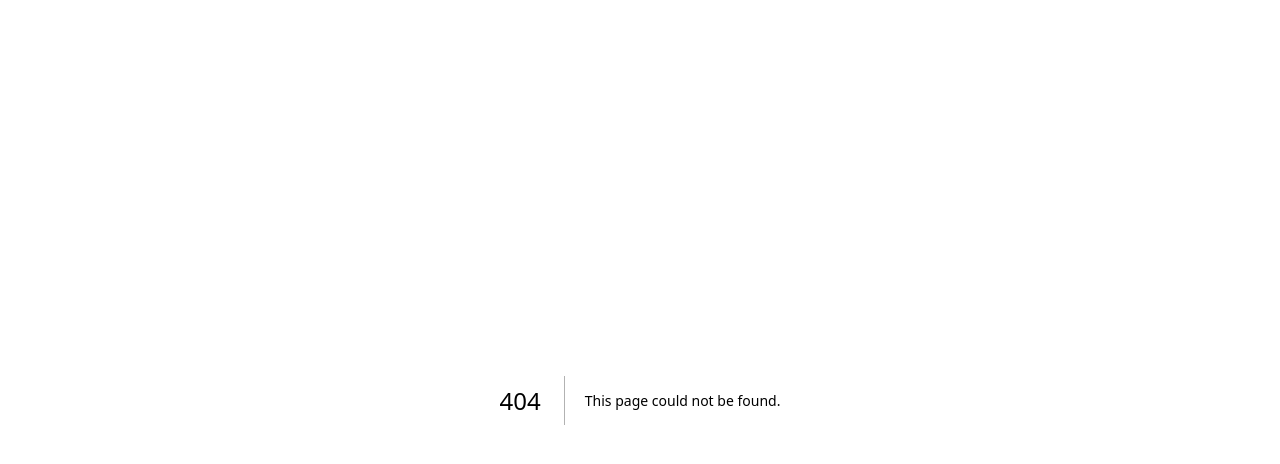
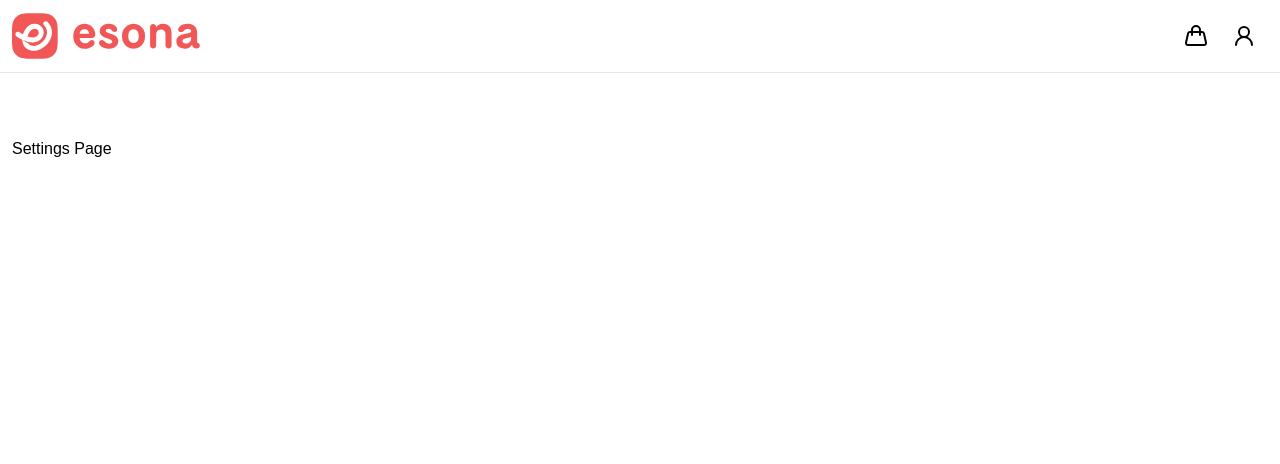
Before and after one commit to marianobura/pp-ecommerce-nextjs, a Next.js app in the folder frontend/: page /profile/settings in a window 1280 px wide. Before the commit this address had no page. Shown: the top 464 px of the page. Built offline with nearby package versions, Linux system fonts and the light colour scheme.

Commit message:
Update UserMenu component to navigate to profile and settings views

```diff
--- /dev/null
+++ b/frontend/src/app/profile/layout.tsx
@@ -0,0 +1,10 @@
+import Navbar from '@/components/layout/Navbar';
+
+export default function ProfileLayout({ children }: { children: React.ReactNode }) {
+  return (
+    <>
+      <Navbar />
+      <main className="container pt-3 pb-3 md:pt-8 lg:pt-16">{children}</main>
+    </>
+  );
+}
--- /dev/null
+++ b/frontend/src/app/profile/page.tsx
@@ -0,0 +1,3 @@
+export default function ProfilePage() {
+  return <div>Profile Page</div>;
+}
--- /dev/null
+++ b/frontend/src/app/profile/settings/page.tsx
@@ -0,0 +1,3 @@
+export default function SettingsPage() {
+  return <div>Settings Page</div>;
+}
--- a/frontend/src/components/base/navbar/UserMenu.tsx
+++ b/frontend/src/components/base/navbar/UserMenu.tsx
@@ -70,7 +70,7 @@ export default function UserMenu({
           <div className="flex flex-col gap-1.5 p-3">
             <div
               className="text-foreground group flex cursor-pointer items-center gap-2 overflow-hidden rounded-xl transition-all hover:gap-0 hover:bg-neutral-100"
-              onClick={() => console.log('Switching to profile view')}
+              onClick={() => router.push('/profile')}
             >
               <div className="rounded-xl bg-neutral-100 p-2.5">
                 <User size={20} />
@@ -81,7 +81,7 @@ export default function UserMenu({
             </div>
             <div
               className="text-foreground group flex cursor-pointer items-center gap-2 overflow-hidden rounded-xl transition-all hover:gap-0 hover:bg-neutral-100"
-              onClick={() => console.log('Switching to settings view')}
+              onClick={() => router.push('/profile/settings')}
             >
               <div className="rounded-xl bg-neutral-100 p-2.5">
                 <Settings size={20} />
```
